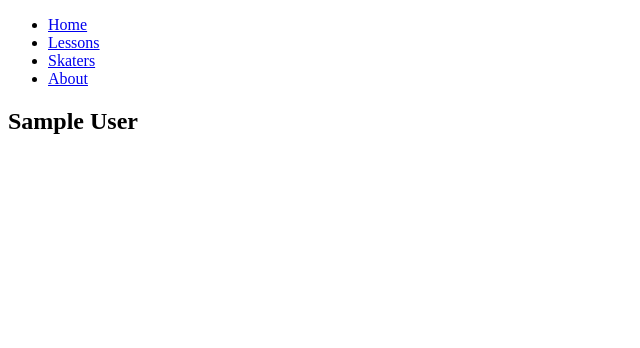
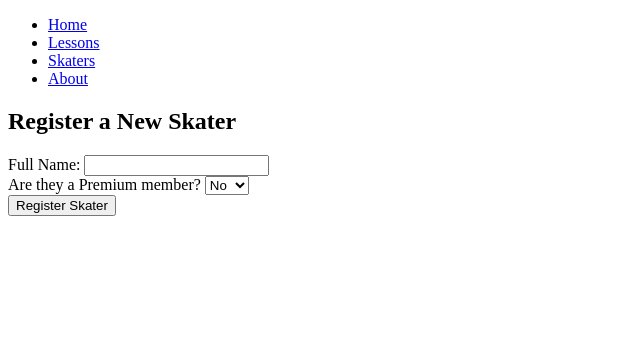
Before and after one commit to alexgjohn/RinkedIn, a Flask app: page /skaters/new in a window 1280 px wide. Shown: the top 348 px of the page, without its empty margins (0-640 px from the left). Run offline with Flask 3, Linux system fonts and the light colour scheme; a database or web service that is not in the repository returns one stand-in record (values such as "Sample title"); some libraries are stand-ins or nearby versions.

Commit message:
added create skater form

```diff
--- a/roller_rink/controllers/skaters_controller.py
+++ b/roller_rink/controllers/skaters_controller.py
@@ -19,3 +19,27 @@ def show(id):
     skater = skater_repo.select(id)
     title = skater.full_name
     return render_template('skaters/show.jinja', skater = skater, title = title)
+
+@skaters_blueprint.route('/skaters/new', methods = ['GET'])
+def new_skater():
+    return render_template('skaters/new.jinja', title = "Register a New Skater")
+
+
+@skaters_blueprint.route('/skaters', methods = ['POST'])
+def add_skater():
+    full_name = request.form['full_name']
+    premium_member = request.form['premium_member']
+    skater = Skater(full_name, premium_member)
+    skater_repo.save(skater)
+    return redirect('/skaters')
+
+
+# @lessons_blueprint.route('/lessons', methods = ['POST'])
+# def add_lesson():
+#     name = request.form['name']
+#     day = request.form['day']
+#     capacity = int(request.form['capacity'])
+#     premium = request.form['premium']
+#     lesson = Lesson(name, day, capacity, premium)
+#     lesson_repo.save(lesson)
+#     return redirect('/lessons')
--- a/roller_rink/templates/lessons/new.jinja
+++ b/roller_rink/templates/lessons/new.jinja
@@ -28,13 +28,10 @@
             <option value="True">Yes</option>
         </select>
     </div>
-    {# <div>
-        <label for="premium">Is this a premium lesson? </label>
-        <input type="checkbox" id="premium" name="premium" value="True">
-    </div> #}
     <div>
         <button type="submit">Create Lesson</button>
     </div>
 </form>
+{# this saves the lesson successfully, but doesn't pass the premium boolean through to the show page #}
 
 {% endblock %}
--- a/roller_rink/templates/skaters/index.jinja
+++ b/roller_rink/templates/skaters/index.jinja
@@ -26,4 +26,6 @@
 {% endif %}
 {% endfor %}
 
+<p><a href="/skaters/new">Register new skater</a></p>
+
 {% endblock %}
--- /dev/null
+++ b/roller_rink/templates/skaters/new.jinja
@@ -0,0 +1,23 @@
+{% extends 'base.jinja' %}
+
+{% block content %}
+<h1>{{ title }}</h1>
+
+<form action="/skaters" method="post">
+    <div>
+        <label for="full_name">Full Name: </label>
+        <input type="text" id="full_name" name="full_name">
+    </div>
+    <div>
+        <label for="premium_member">Are they a Premium member? </label>
+        <select id="premium_member" name="premium_member" value=>
+            <option value="False">No</option>
+            <option value="True">Yes</option>
+        </select>
+    </div>
+    <div>
+        <button type="submit">Register Skater</button>
+    </div>
+
+
+{% endblock %}
```
